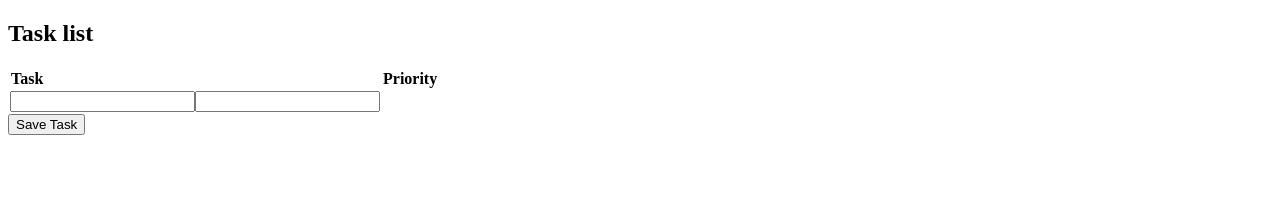
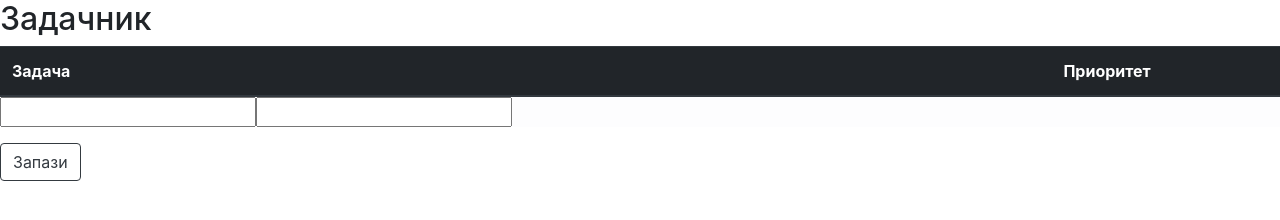
Before and after one commit to vallko/JSprojects, a plain HTML site: page index.html in a window 1280 px wide. Drawn offline with nearby package versions, Linux system fonts and the light colour scheme.

Commit message:
Add files via upload

```diff
--- a/app.js
+++ b/app.js
@@ -9,21 +9,22 @@ var table = document.getElementById("table1").getElementsByTagName('tbody')[0]
 var newRow = table1.insertRow()
 newRow.appendChild(inputTask);
 newRow.appendChild(inputPriority)
+let taskCounter = 1
 
 let taskDB = [];
-let taskCounter = 1
 var save1 = () => {
-    for(let i = 0; i < taskCounter; i++){
-        var newRow = table1.insertRow()
+    var newRow = table1.insertRow()
+    for( let i = 0; i < taskCounter; i++){
         readTask = inputTask.value
         readPriority = inputPriority.value
         taskManager = {
             task: readTask ,
             priority: readPriority}
         taskDB.push(taskManager);
-        newRow.innerHTML = `${taskManager.task}  ${taskManager.priority}`
+        newRow.innerHTML = `${taskCounter} ${taskManager.task}  ${taskManager.priority}`
         localStorage["taskDB"] = JSON.stringify(taskDB)
         taskDB.push(JSON.parse(localStorage.getItem('session')));
       }
-      console.log(gete)
+      taskCounter++;
+
 }
--- a/index.html
+++ b/index.html
@@ -1,22 +1,23 @@
 <!DOCTYPE html>
 <html lang="en">
 <head>
+  <link rel="stylesheet" href="https://maxcdn.bootstrapcdn.com/bootstrap/4.0.0/css/bootstrap.min.css" integrity="sha384-Gn5384xqQ1aoWXA+058RXPxPg6fy4IWvTNh0E263XmFcJlSAwiGgFAW/dAiS6JXm" crossorigin="anonymous">
     <meta charset="UTF-8">
     <meta name="viewport" content="width=device-width, initial-scale=1.0">
     <title>TaskList</title>
 </head>
 <body>
-    <h2>Task list</h2>
-    <table class="table table-dark" id="table1">
+    <h2>Задачник</h2>
+    <table class="table table-light" id="table1">
       <thead class="thead-dark">
         <tr>
-          <th scope="col" align="left">Task</th>
-          <th scope="col" >Priority</th>
+          <th scope="col" align="left">Задача</th>
+          <th scope="col" >Приоритет</th>
            </tr>
            <tbody>
       </thead>
 </table>
-<button type="button" onclick="save1()" id="buttonSave" class="btn btn-dark">Save Task</button>
+<button type="button" onclick="save1()"  id="buttonSave" class="btn btn-outline-dark">Запази</button>
     <script src="./app.js">    </script>
 </body>
 </html>
```
